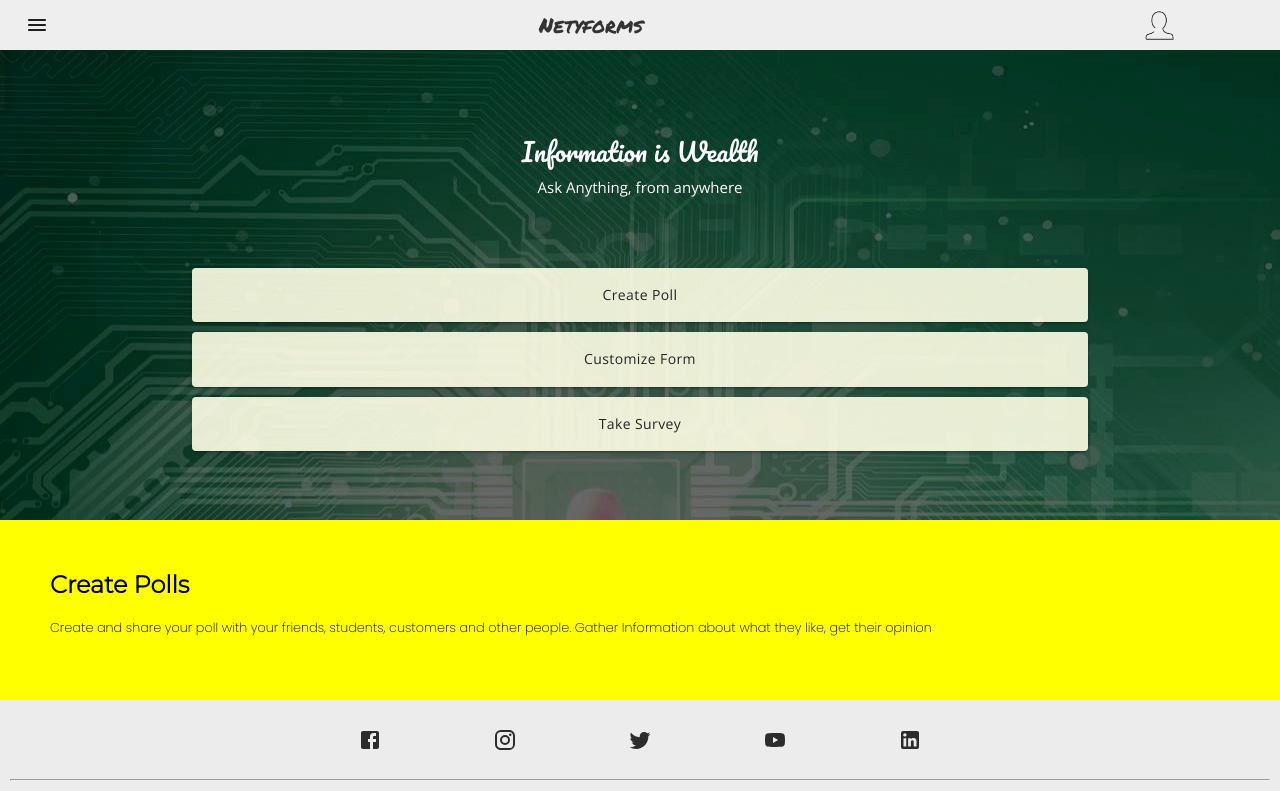
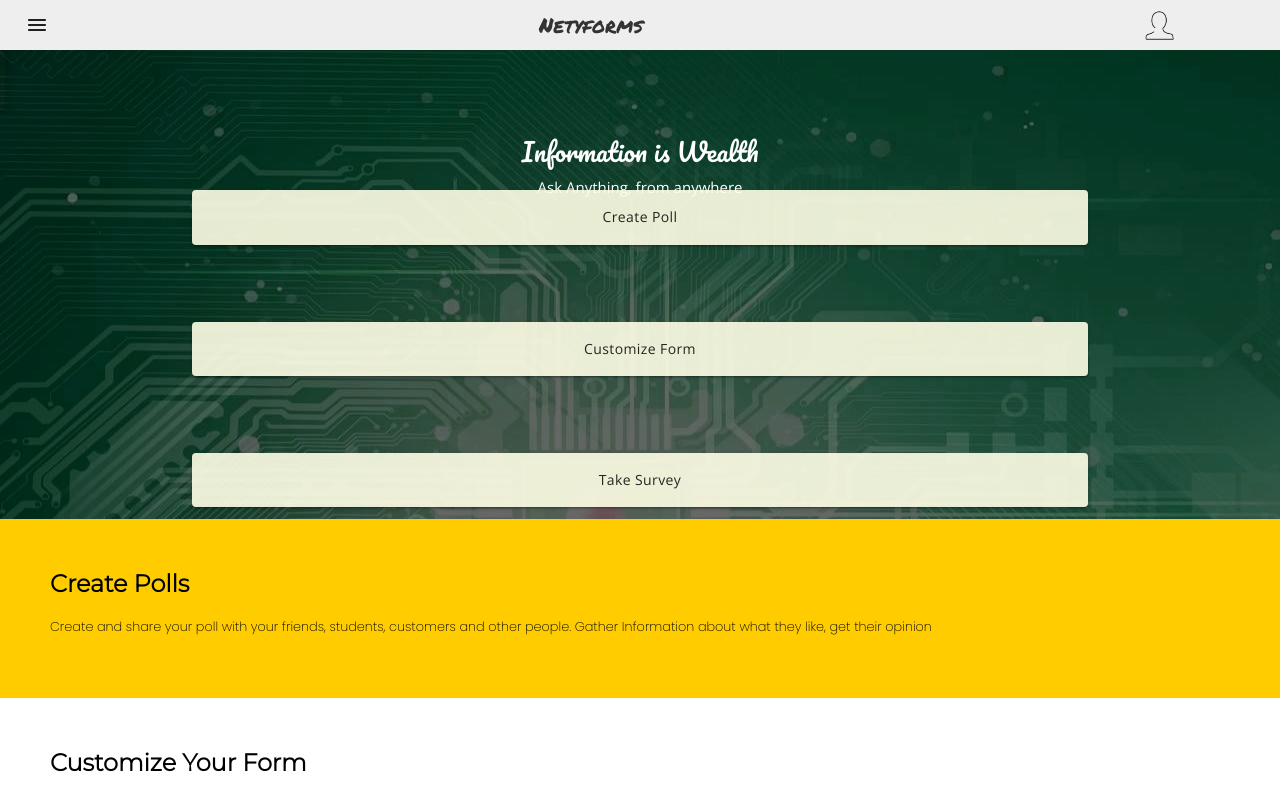
Before and after one commit to amanjatx/netyforms-repo, a React (Create React App) app: page / in a window 1280 px wide. Shown: the top 791 px of the page. Built offline with nearby package versions, Linux system fonts and the light colour scheme.

Commit message:
gh pages updated with content details

```diff
--- a/src/App.js
+++ b/src/App.js
@@ -3,7 +3,7 @@
 import Footer from './Component/Footer.js';
 import Header2 from './Component/Header2';
 import ContentDetail from './Component/ContentDetail';
-import Rough2 from './Component/Rough2.js';
+// import Rough2 from './Component/Rough2.js';
 
 function App() {
   return (
--- a/src/Component/CCbuttons.js
+++ b/src/Component/CCbuttons.js
@@ -4,13 +4,14 @@
 const buttonStyleDiv = {
     display : "flex",
     justifyContent: "center",
-    padding : '5% 0%',
-    flexDirection : 'column'
+    paddingBottom : '20px',
+    flexDirection : 'column',
+    height : '300px'
 }
 const buttonStyle = {
     width : '70%',
     alignSelf : 'center',
-    margin : '5px 0px',
+    margin : '3% 0px',
     padding : '15px 0px',
     opacity : '90%',
     textTransform: 'none',
@@ -18,12 +19,14 @@
     backgroundColor : '#ffffe6'
 }
 
+const buttonTitle = ['Create Poll','Customize Form', 'Take Survey']
+const buttonTitleMap = buttonTitle.map( (title) =>
+    <Button variant="contained" style={buttonStyle}>{title}</Button>
+)
 function Content() {
     return (
         <div style = {buttonStyleDiv}>
-            <Button variant="contained" style={buttonStyle}>Create Poll</Button>
-            <Button variant="contained" style={buttonStyle}>Customize Form</Button>
-            <Button variant="contained" style={buttonStyle}>Take Survey</Button>
+            {buttonTitleMap}
         </div>
     )
 }
--- a/src/Component/ContentDetail.js
+++ b/src/Component/ContentDetail.js
@@ -9,22 +9,37 @@
     fontFamily: "'Poppins', sans-serif"
 }
 const cdDiv = {
-    // background : "linear-gradient(to left, #ffffff 56%, #ffff00 150%)",
-    backgroundColor :'#ffff00',
+    backgroundColor :'transparent',
     margin : '0px',
     padding : '50px',
     paddingTop : '30px',
     fontFamily: "'Montserrat', sans-serif",
 }
+const data = [
+    {
+        heading : 'Create Polls',
+        para : 'Create and share your poll with your friends, students, customers and other people. Gather Information about what they like, get their opinion',
+        bgcolor:'#FFCC00',
+    },
+    {
+        heading : 'Customize Your Form',
+        para : 'You can customize your own form, like a admission form, entrance exam form or trip form or it could be anything that you want and how you want',
+        bgcolor : 'white',
+    }
+]
+const dataMap = data.map((data)=>
+
+    <>
+    <div style={{...cdDiv, backgroundColor : data.bgcolor}}>
+        <h2 style={heading}>{data.heading}</h2>
+        <p style={para}>{data.para}</p>
+    </div>
+    </>
+)
 function ContentDetail() {
     return (
         <div style={{margin : '0px'}}>
-            <div style={cdDiv}>
-                <h2 style={heading}>Create Polls</h2>
-                <p style={para}>Create and share your poll with your friends, students, customers and other people.
-                    Gather Information about what they like, get their opinion
-                </p>
-            </div>
+            {dataMap}
         </div>
     )
 }
```
Also changed, not shown: 1 other file (tests, documents, lock files or other folders).
